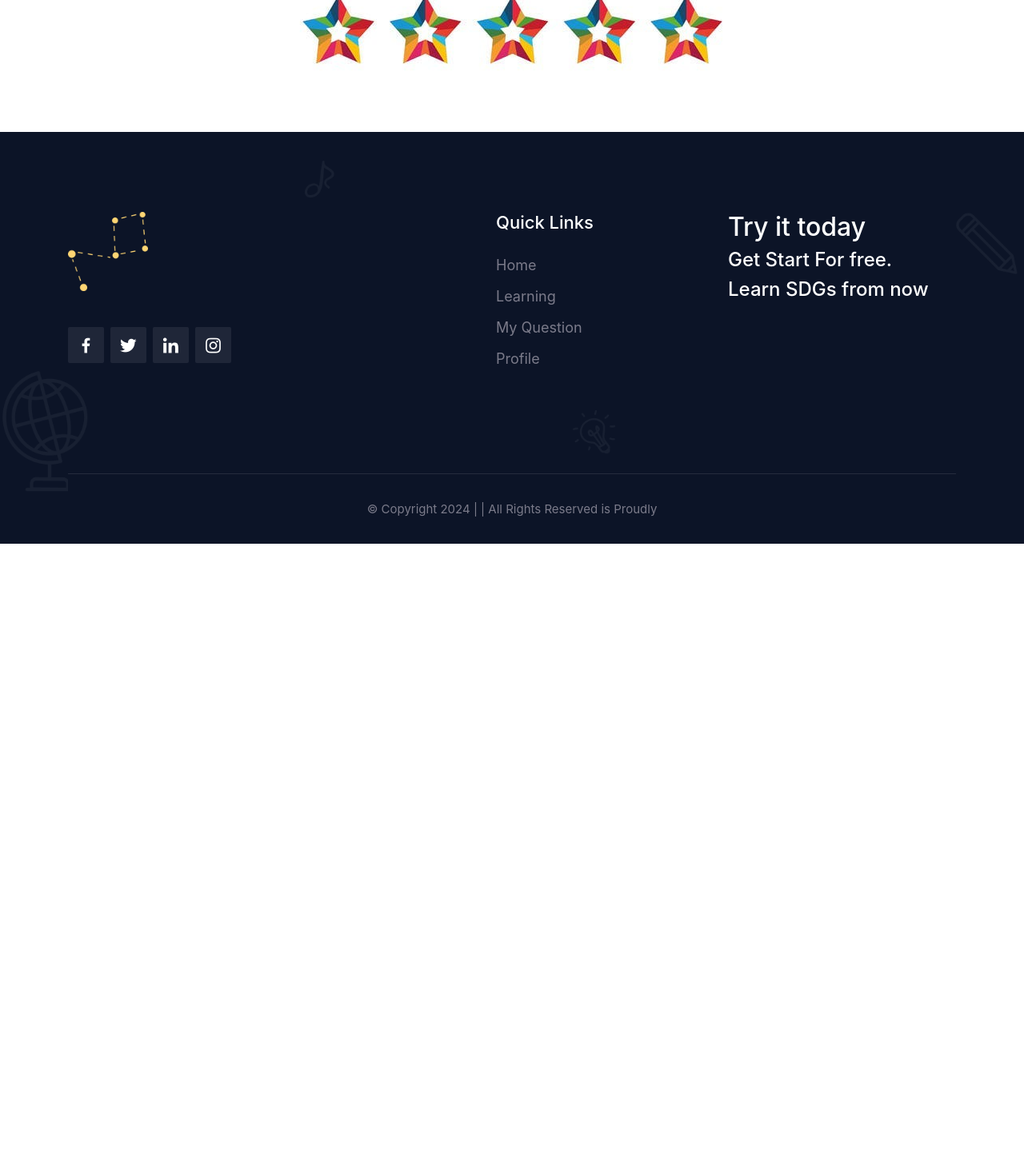
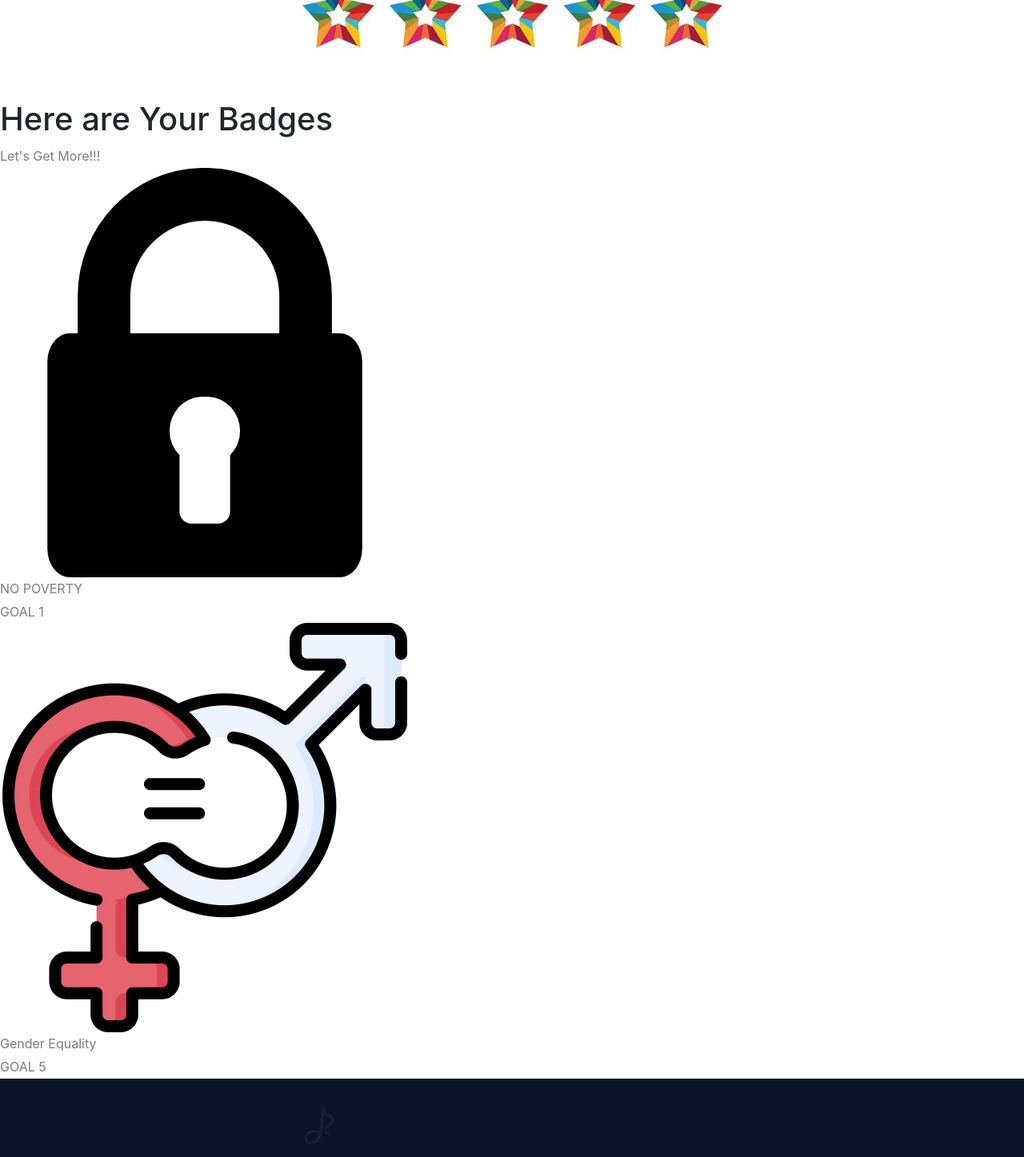
Before and after one commit to Leshangpang/COMP30022-SDGs-Frontend, a Vue app in the folder itp-front/: page /#/badges in a window 1280 px wide. Shown: the part 240-1687 px from the top of the page at 80% size. Before the commit the page ends 920 px from the top, so only its background shows below. Built offline with nearby package versions, Linux system fonts and the light colour scheme; a web font is replaced by a local one.

Commit message:
[TASK-137] Badge icons <<added>>

```diff
--- a/itp-front/src/views/BadgesPage.vue
+++ b/itp-front/src/views/BadgesPage.vue
@@ -2,10 +2,32 @@
   <div id="BadgesPage">
     <Header></Header>
 
-    <main class="content">
-      <!-- add banner -->
-      <ProfileBanner></ProfileBanner>
-      <router-view></router-view>
+    <ProfileBanner></ProfileBanner>
+
+    <main class="badge-content">
+      <section class="badge-section">
+        <div class="badge-header">
+          <h1>Here are Your Badges</h1>
+          <p>Let's Get More!!!</p>
+        </div>
+
+        <div class="badge-container">
+          <div class="badge-list">
+
+            <div class="badge-item">
+              <img src="../assets/image/locked-badge.png" alt="locked-badge">
+              <p>NO POVERTY<br><span>GOAL 1</span></p>
+            </div>
+
+            <div class="badge-item">
+              <img src="../assets/image/Gender-equality-badge.png" alt="Gender-equality-badge">
+              <p>Gender Equality<br><span>GOAL 5</span></p>
+            </div>
+
+          </div>
+        </div>
+
+      </section>
     </main>
 
     <MainFooter></MainFooter>
@@ -45,4 +67,5 @@ components: {
 }
 
 
+
 </style>
```
Also changed, not shown: itp-front/src/assets/image/Gender-equality-badge.png (added), itp-front/src/assets/image/locked-badge.png (added).
